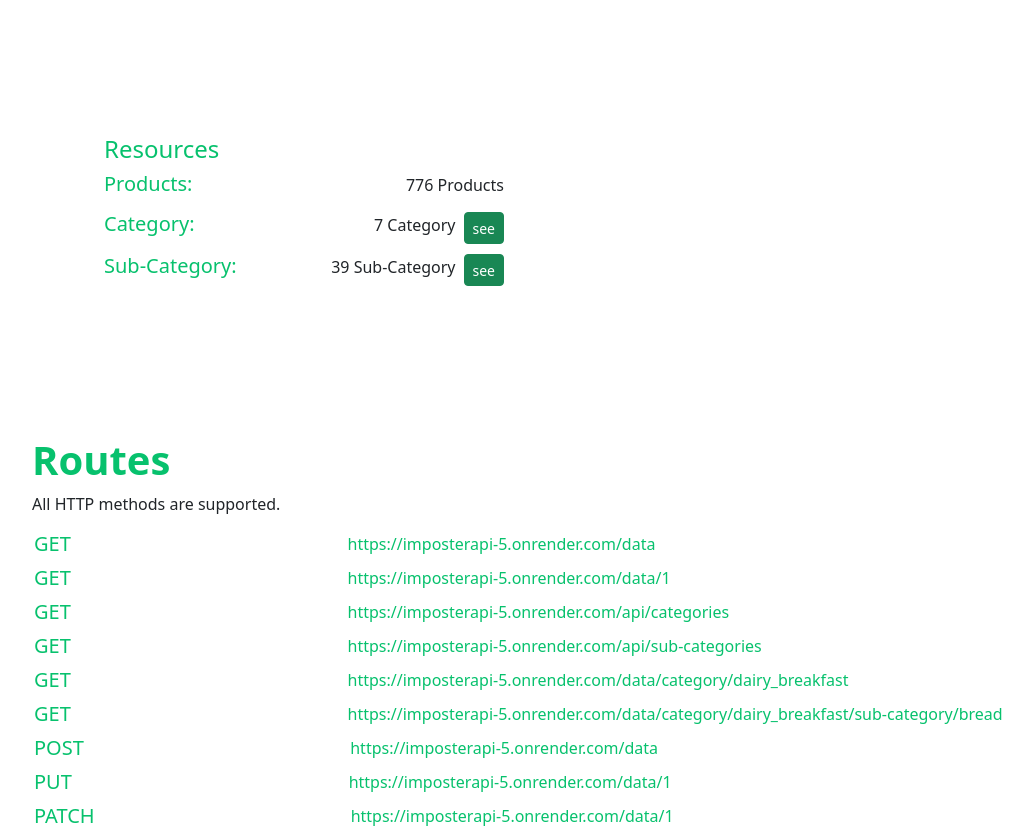
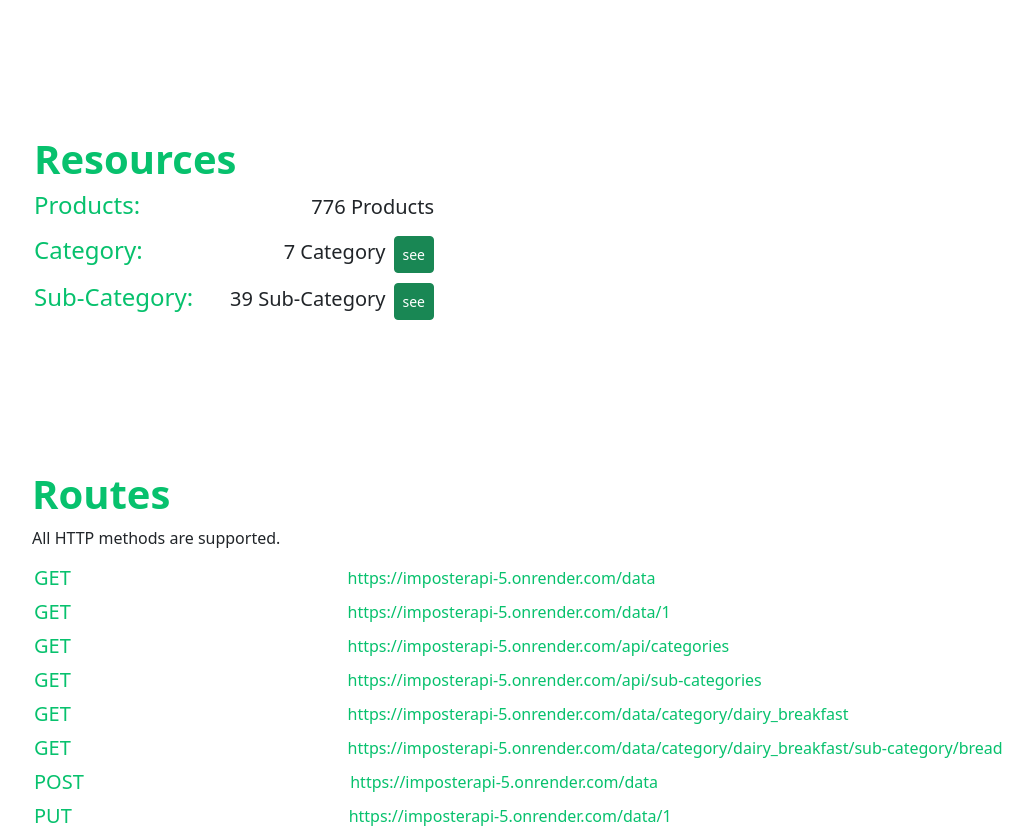
Before and after one commit to jaykumar14921/ImposterAPI, a website: page public/index.html in a window 1280 px wide. Shown: the part 1840-2680 px from the top of the page, without its empty margins (16-1049 px from the left). Drawn offline with nearby package versions, Linux system fonts and the light colour scheme.

Commit message:
index.html

```diff
--- a/public/index.html
+++ b/public/index.html
@@ -145,7 +145,7 @@
             </div>
 
 
-            <div>
+            <div class="m-0">
                 <div class="m-0" style="padding-left: 2%;">
                     <h3 style="color: rgb(7, 193, 109);">Demo Website</h3>
                     <p>A demo E-commerce website Created using this API.</p>
@@ -160,31 +160,31 @@
             </div>
 
 
-            <div style="width: 400px; margin-left: 120px; margin-top: -170px;">
+            <div style="width: 400px; margin-left: 50px; margin-top: -170px;">
 
-                <h4 style="color:  rgb(7, 193, 109);">Resources</h4>
+                <h1 style="color:  rgb(7, 193, 109); font-weight: 600px;">Resources</h1>
                 <div class="d-flex justify-content-between m-0">
-                  <h5 style="color:  rgb(7, 193, 109);">Products:</h5>
-                  <h6 class="mt-1">776 Products</h6>
+                  <h4 style="color:  rgb(7, 193, 109);">Products:</h4>
+                  <h5 class="mt-1">776 Products</h5>
                 </div>
 
                 <div class="d-block">
                     <div class="d-flex justify-content-between mt-2">
                         <div class="m-0">
-                            <h5 style="color:  rgb(7, 193, 109);">Category:</h5>
+                            <h4 style="color:  rgb(7, 193, 109);">Category:</h4>
                         </div>
                         <div class="d-flex mb-0">
-                            <h6 class="mt-1">7 Category</h6>
+                            <h5 class="mt-1">7 Category</h5>
                         <button class="btn btn-success btn-sm ms-2" data-bs-target="#category" data-bs-toggle="modal">see</button>
                         </div>
                     </div>
 
                     <div class="d-flex justify-content-between" style="margin-top: -310px; margin-bottom: -490px;">
                         <div class="">
-                            <h5 style="color:  rgb(7, 193, 109);">Sub-Category:</h5>
+                            <h4 style="color:  rgb(7, 193, 109);">Sub-Category:</h4>
                         </div>
                         <div class="d-flex">
-                            <h6 class="mt-1">39 Sub-Category</h6>
+                            <h5 class="mt-1">39 Sub-Category</h5>
                             <button class="btn btn-success btn-sm ms-2" data-bs-target="#sub-category" data-bs-toggle="modal">see</button>
                         </div>
                     </div>
@@ -195,7 +195,7 @@
 
 
             <div id="routes" class="ms-5">
-                <h1 style="color: rgb(7, 193, 109);">Routes</h1>
+                <h1 style="color:  rgb(7, 193, 109); font-weight: 600px;">Routes</h1>
                 <h7>All HTTP methods are supported.</h6>
 
                 <div class="mt-3">
```
